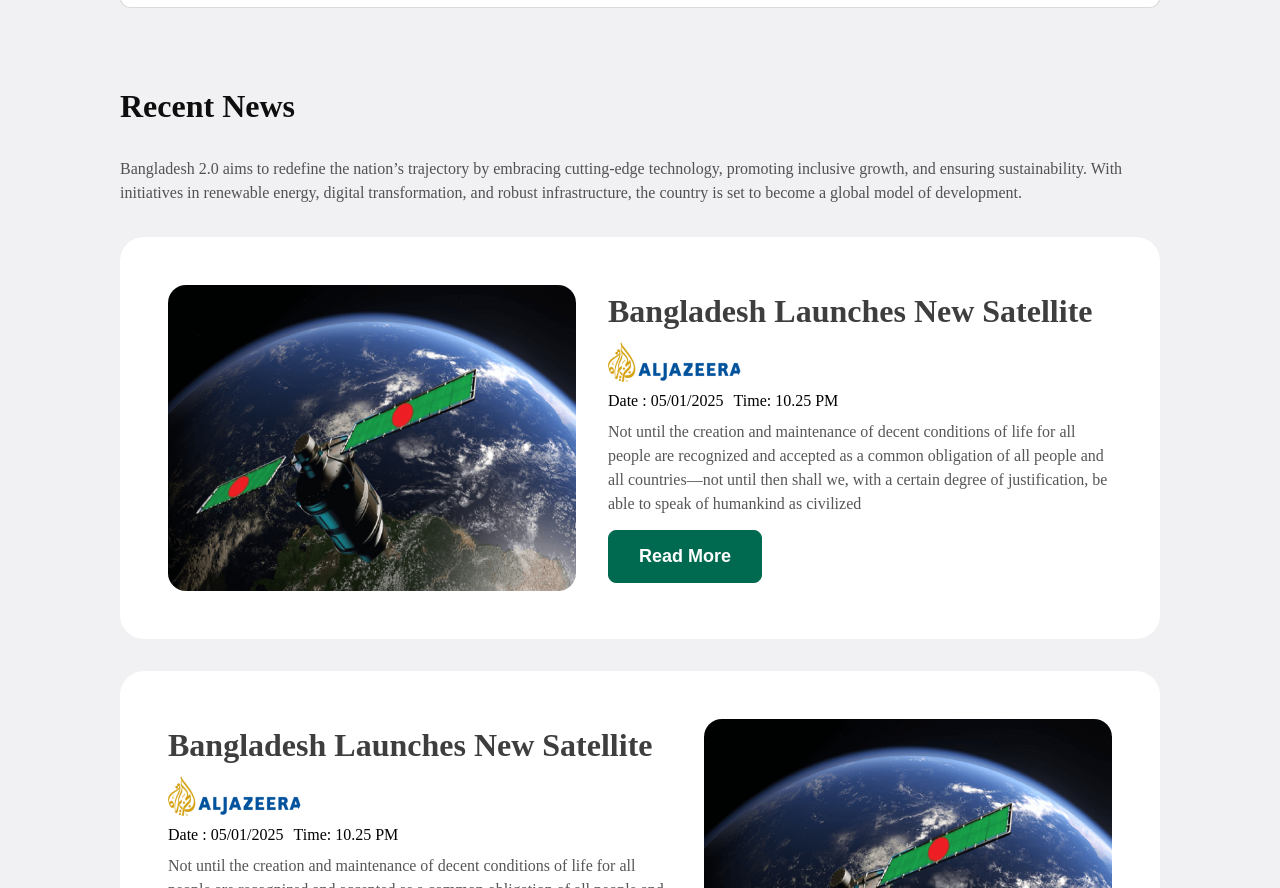
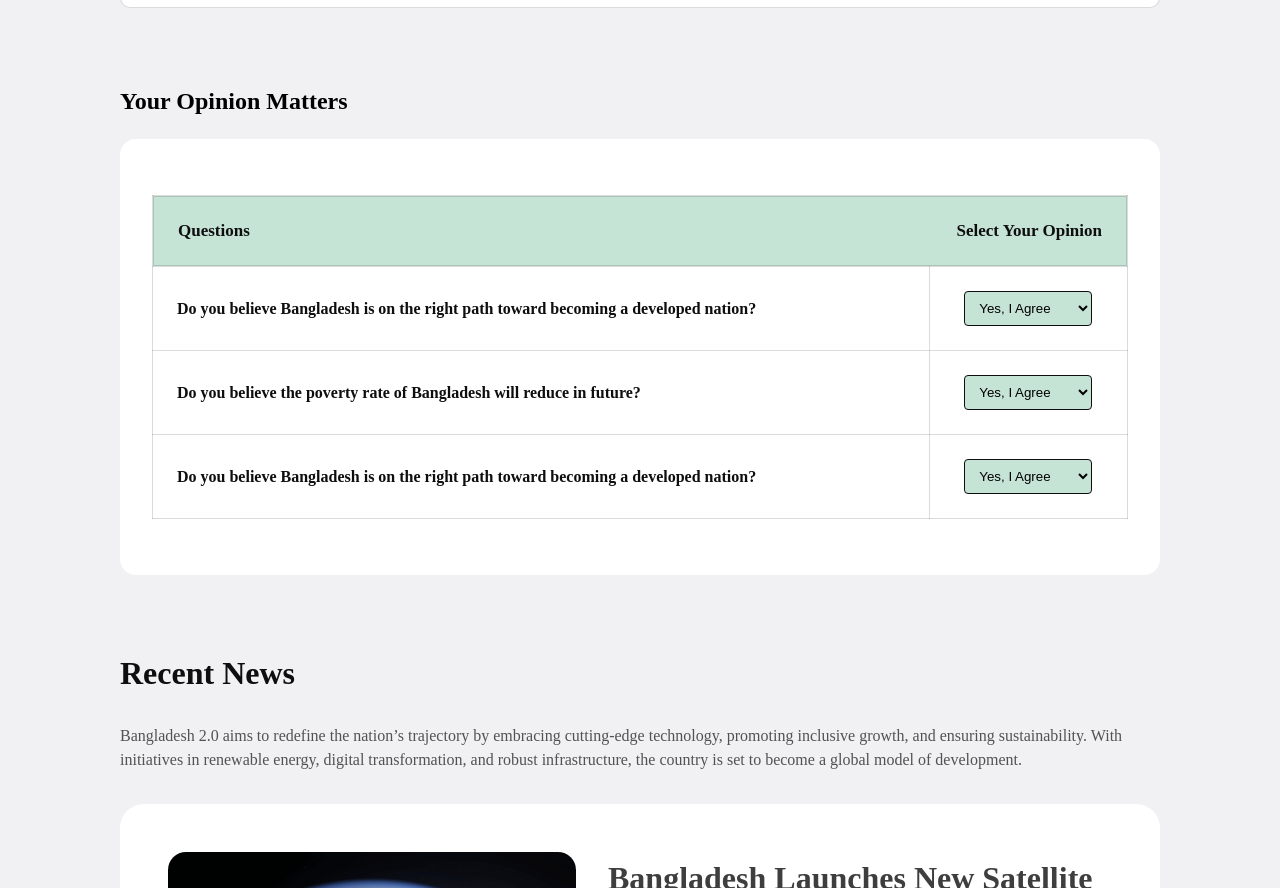
Before and after one commit to sadikworkbd5622/B11A1-project, a plain HTML site: page index.html in a window 1280 px wide. Shown: the part 1915-2803 px from the top of the page. Drawn offline with Linux system fonts and the light colour scheme.

Commit message:
Add opin

```diff
--- a/index.html
+++ b/index.html
@@ -113,6 +113,60 @@
             <h4 class="y2">Dr. Muhammad Yunus</h4>
             <p class="y3">Chief Adviser of the People's Republic of Bangladesh</p>
         </div>
+        <section class="b8-op">
+            <h2 class="b8-title">Your Opinion Matters</h2>
+            <div class="ques">
+                <table>
+                    <thead></thead>
+                    <tbody>
+                        <tr>
+                            <th colspan="2">
+                                <div>
+                                    <h3>Questions</h3>
+                                    <h3>Select Your Opinion</h3>
+                                </div>
+                            </th>
+                        </tr>
+                        <tr>
+                            <td class="ques">
+                                Do you believe Bangladesh is on the right path toward becoming a developed nation?
+                            </td>
+                            <td class="ans">
+                                <select name="ans" id="ans">
+                        <option value="yes">Yes, I Agree</option>
+                        <option value="no">No, I Disagree</option>
+                      </select>
+                            </td>
+                        </tr>
+                        <tr>
+                            <td class="ques">
+                                Do you believe the poverty rate of Bangladesh will reduce in future?
+                            </td>
+                            <td class="ans">
+                                <select name="ans" id="ans">
+                        <option value="yes">Yes, I Agree</option>
+                        <option value="no">No, I Disagree</option>
+                      </select>
+                            </td>
+                        </tr>
+                        <tr>
+                            <td class="ques">
+                                Do you believe Bangladesh is on the right path toward becoming a developed nation?
+                            </td>
+                            <td class="ans">
+                                <select name="ans" id="ans">
+                        <option value="yes">Yes, I Agree</option>
+                        <option value="no">No, I Disagree</option>
+                      </select>
+                            </td>
+                        </tr>
+
+                    </tbody>
+                    <tfoot></tfoot>
+                </table>
+            </div>
+        </section>
+
 
         <section class="b5">
             <h2>Recent News</h2>
@@ -174,6 +228,7 @@
 
         </section>
 
+
         <section class="b6-donation">
             <h2 class="b6-head">Donate Today</h2>
             <p class="b6-text">Bangladesh 2.0 aims to redefine the nation’s trajectory by embracing cutting-edge technology, promoting inclusive growth, and ensuring sustainability. With initiatives in renewable energy, digital transformation, and robust infrastructure.</p>
--- a/style.css
+++ b/style.css
@@ -426,6 +426,83 @@ button:hover {
     background-color: beige;
 }
 
+.b8-op {
+    display: flex;
+    flex-direction: column;
+    align-items: flex-start;
+    gap: 24px;
+    margin-top: 80px;
+    margin-left: 120px;
+    margin-right: 120px;
+}
+
+.b8-op .ques {
+    color: #0E0E0E;
+    font-size: 16px;
+    font-style: normal;
+    font-weight: 600;
+    line-height: normal;
+}
+
+table {
+    border-collapse: collapse;
+    display: flex;
+    padding: 32px;
+    flex-direction: column;
+    align-items: flex-start;
+    gap: 24px;
+    align-self: stretch;
+    border-radius: 16px;
+    background: #FFF;
+}
+
+td,
+th {
+    width: 1280px;
+    border: 1px solid rgba(14, 14, 14, 0.15);
+    background: rgba(255, 255, 255, 0.1);
+}
+
+tr .ques {
+    padding: 24px;
+    width: 950px;
+    text-align: justify;
+}
+
+tr .ans {
+    width: 145px;
+    padding: 24px;
+    text-align: center;
+}
+
+th div {
+    padding: 24px;
+    display: flex;
+    justify-content: space-between;
+    border: 1px solid rgba(14, 14, 14, 0.15);
+    background: #c6e4d6;
+}
+
+th div h3 {
+    color: #0e0e0e;
+    font-size: 17px;
+    font-weight: 600;
+}
+
+.ans select {
+    padding: 8px 10px;
+    border-radius: 4px;
+    border: 1px solid #0e0e0e;
+    background: #c6e4d6;
+    cursor: pointer;
+}
+
+select option {
+    color: #0e0e0e;
+    font-size: 14px;
+    font-weight: 500;
+}
+
 .b6-donation {
     display: flex;
     flex-direction: column;
```
